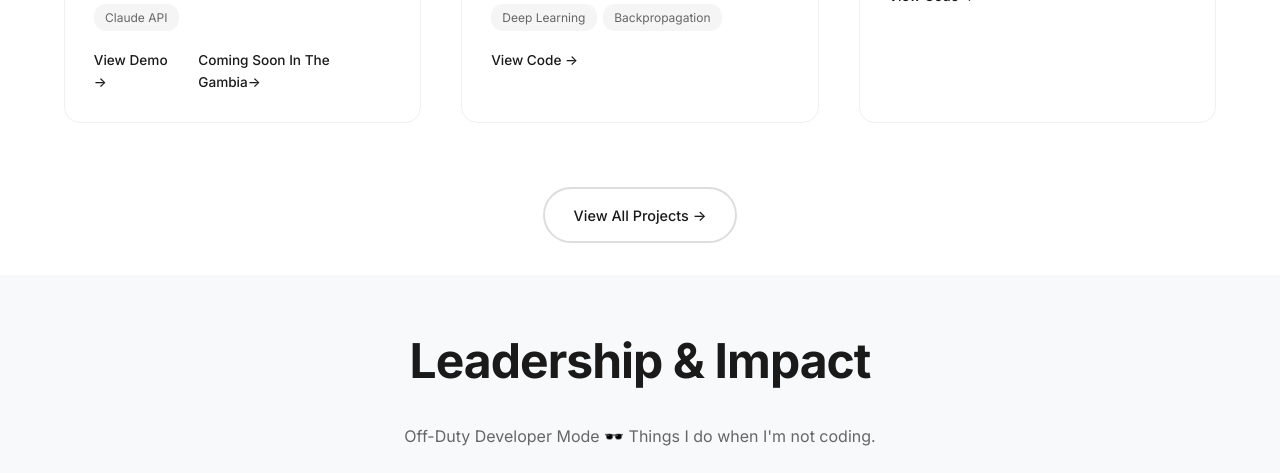
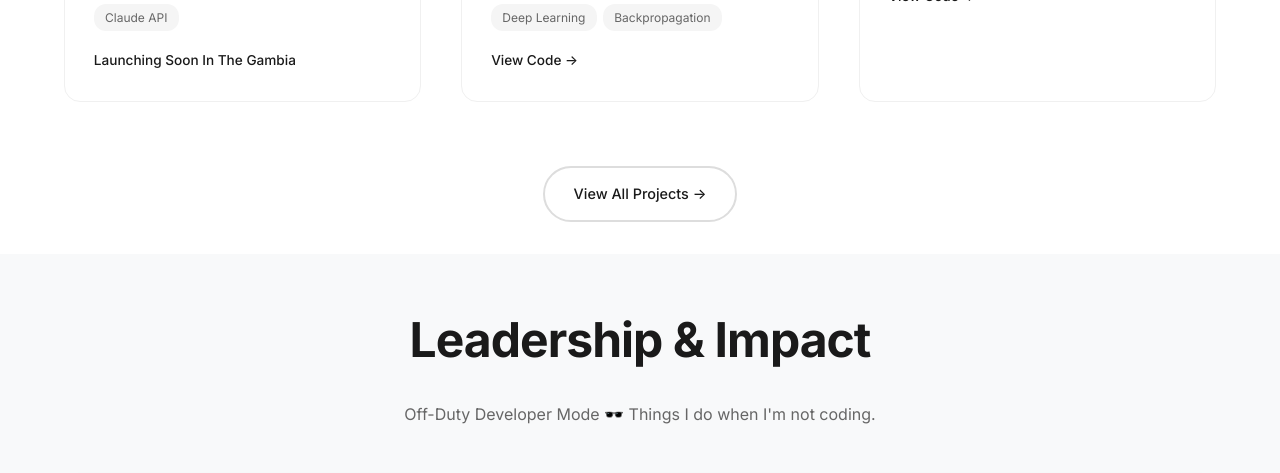
Before and after one commit to Ousmanbah10/Portfolio, a plain HTML site: page index.html in a window 1280 px wide. Shown: the part 5579-6052 px from the top of the page. Drawn offline with Linux system fonts and the light colour scheme.

Commit message:
Eat bites changes

```diff
--- a/index.html
+++ b/index.html
@@ -805,8 +805,10 @@
                 <span class="tech-tag">Claude API</span>
               </div>
               <div class="project-links">
-                <a href="#" class="project-link">View Demo →</a>
-                <a href="#" class="project-link">Coming Soon In The Gambia→</a>
+                <!-- <a href="#" class="project-link">View Demo  →</a> -->
+                <a href="#" class="project-link"
+                  >Launching Soon In The Gambia</a
+                >
               </div>
             </div>
           </div>
```
